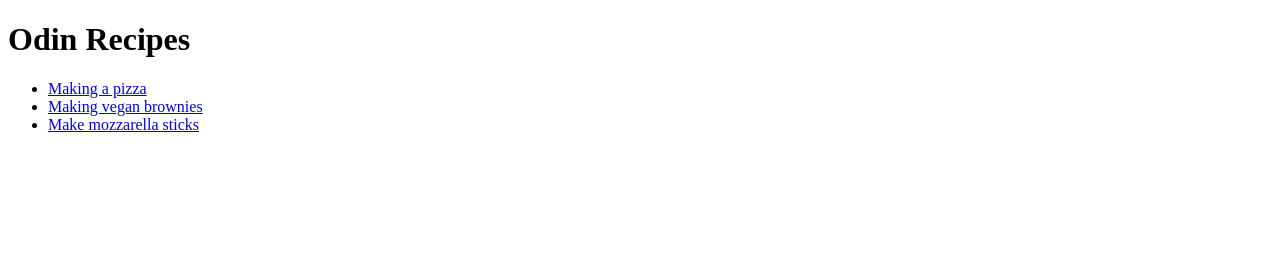
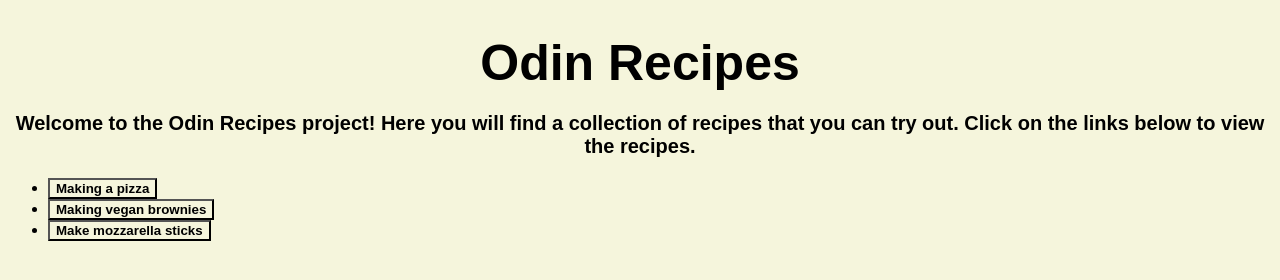
Before and after one commit to elbarcode/odin-recipes, a plain HTML site: page index.html in a window 1280 px wide. Drawn offline with Linux system fonts and the light colour scheme.

Commit message:
Created style.css file and added styling to index.html. Added a header and a welcome message to index.html. edited background color, font color, font family, and font size in style.css.

```diff
--- a/index.html
+++ b/index.html
@@ -5,15 +5,21 @@
         <title>
             Odin Recipes - Project
         </title>
+        <link rel="stylesheet" href="style.css">
     </head>
     <body>
-        <h1>
+
+            <h1 class="header-title">
             Odin Recipes
         </h1>
+
+        <h2 class="header-subtitle">
+            Welcome to the Odin Recipes project! Here you will find a collection of recipes that you can try out. Click on the links below to view the recipes.
+        </h2>
         <ul>
-            <li><a href="recipes/pizza.html">Making a pizza</a></li>
-            <li><a href="recipes/vegan-brownies.html">Making vegan brownies </a></li>
-            <li><a href="recipes/mozzsticks.html">Make mozzarella sticks</a></li>
+            <li><button><a class="recipe-link" href="recipes/pizza.html">Making a pizza</a></button></li>
+            <li><button><a class="recipe-link" href="recipes/vegan-brownies.html">Making vegan brownies </a></button></li>
+            <li><button><a class="recipe-link" href="recipes/mozzsticks.html">Make mozzarella sticks</a></button></li>
         </ul>
 
 
--- a/style.css
+++ b/style.css
@@ -0,0 +1,23 @@
+html {box-sizing: border-box;
+}
+
+*{background-color: beige;
+    font-family: Arial, Helvetica, sans-serif;
+
+}
+.recipe-link{
+    color: black;
+    text-decoration: none;
+    font-weight: bold;
+}
+.header-title{
+    font-size: 50px;
+   text-align: center;
+   margin-bottom: 20px;
+}
+.header-subtitle{
+    font-size: 20px;
+margin-bottom: 20px;
+
+   text-align: center;
+}
```
